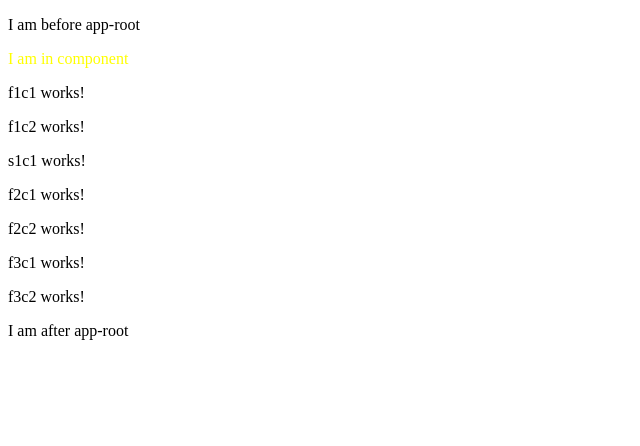
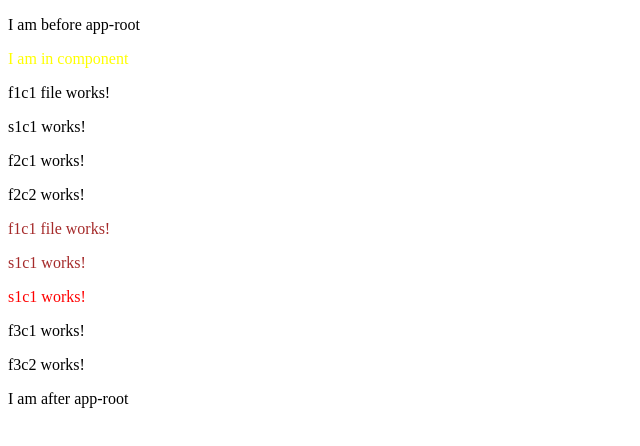
Before and after one commit to shibaravade/firstproject, an Angular app: page / in a window 1280 px wide. Shown: the top 446 px of the page, without its empty margins (0-640 px from the left). Built offline with nearby package versions, Linux system fonts and the light colour scheme.

Commit message:
shared module directly

```diff
--- a/src/app/feature1/f1c1/f1c1.component.html
+++ b/src/app/feature1/f1c1/f1c1.component.html
@@ -1,5 +1,4 @@
 <p>
-  f1c1 works!
+  f1c1 file works!
 </p>
-<app-f1c2></app-f1c2>
 <app-s1c1></app-s1c1>
--- a/src/app/feature1/feature1.module.ts
+++ b/src/app/feature1/feature1.module.ts
@@ -9,6 +9,6 @@ import { SharedModule } from '../shared/shared.module';
     CommonModule,SharedModule
   ],
   declarations: [F1c1Component, F1c2Component],
-  exports: [F1c1Component, F1c2Component]
+  exports: [F1c1Component, F1c2Component, SharedModule]
 })
 export class Feature1Module { }
--- a/src/app/feature2/f2c1/f2c1.component.html
+++ b/src/app/feature2/f2c1/f2c1.component.html
@@ -2,3 +2,9 @@
   f2c1 works!
 </p>
 <app-f2c2></app-f2c2>
+<p style="color: brown">
+<app-f1c1></app-f1c1>
+</p>
+<p style="color: red;">
+<app-s1c1></app-s1c1>
+</p>
--- a/src/app/feature2/feature2.module.ts
+++ b/src/app/feature2/feature2.module.ts
@@ -2,10 +2,11 @@ import { NgModule } from '@angular/core';
 import { CommonModule } from '@angular/common';
 import { F2c1Component } from '../Feature2/f2c1/f2c1.component';
 import { F2c2Component } from '../Feature2/f2c2/f2c2.component';
+import { Feature1Module } from '../feature1/feature1.module';
 
 @NgModule({
   imports: [
-    CommonModule
+    CommonModule,Feature1Module
   ],
   declarations: [F2c1Component, F2c2Component],
   exports : [F2c1Component, F2c2Component]
```
